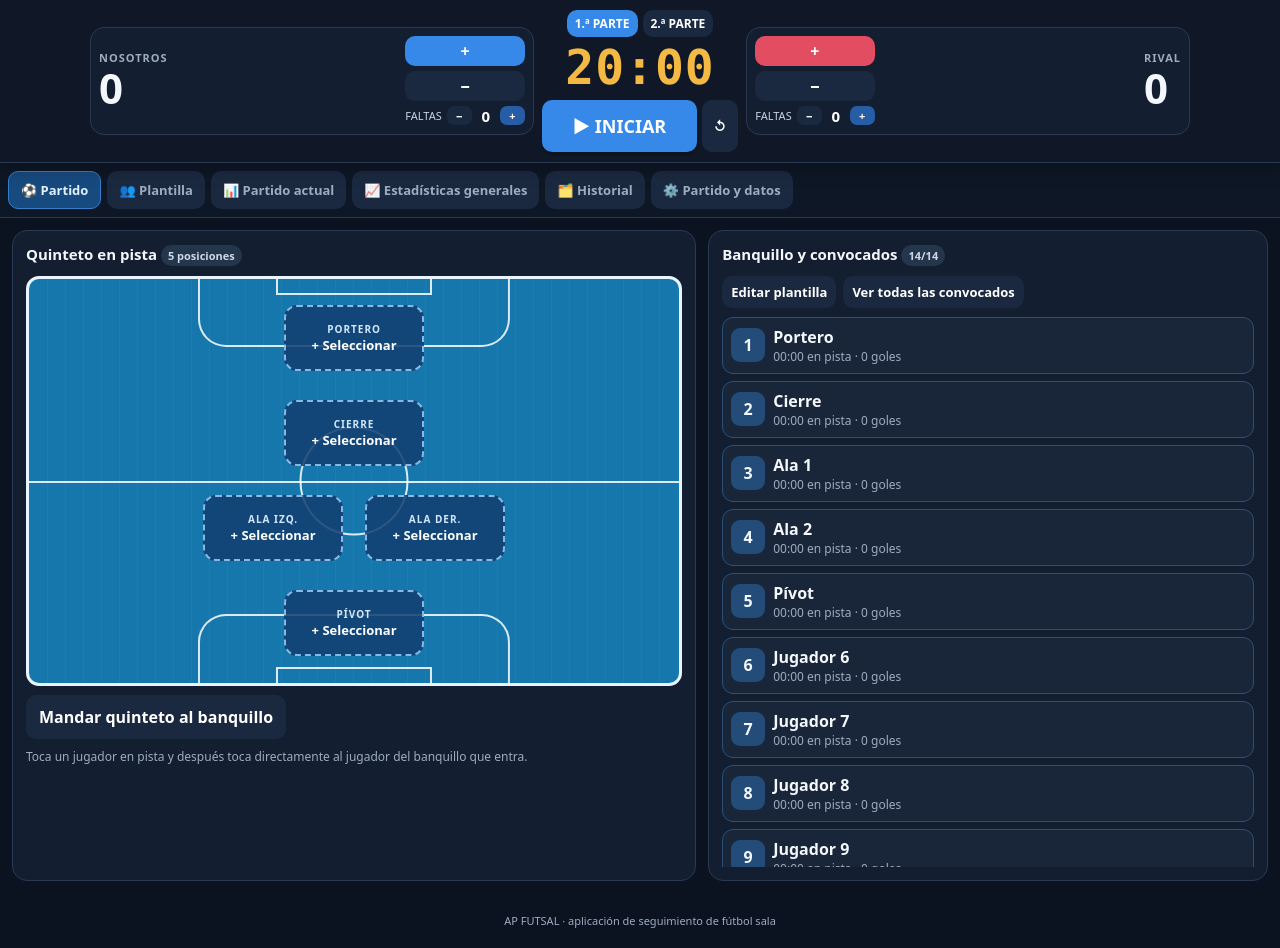
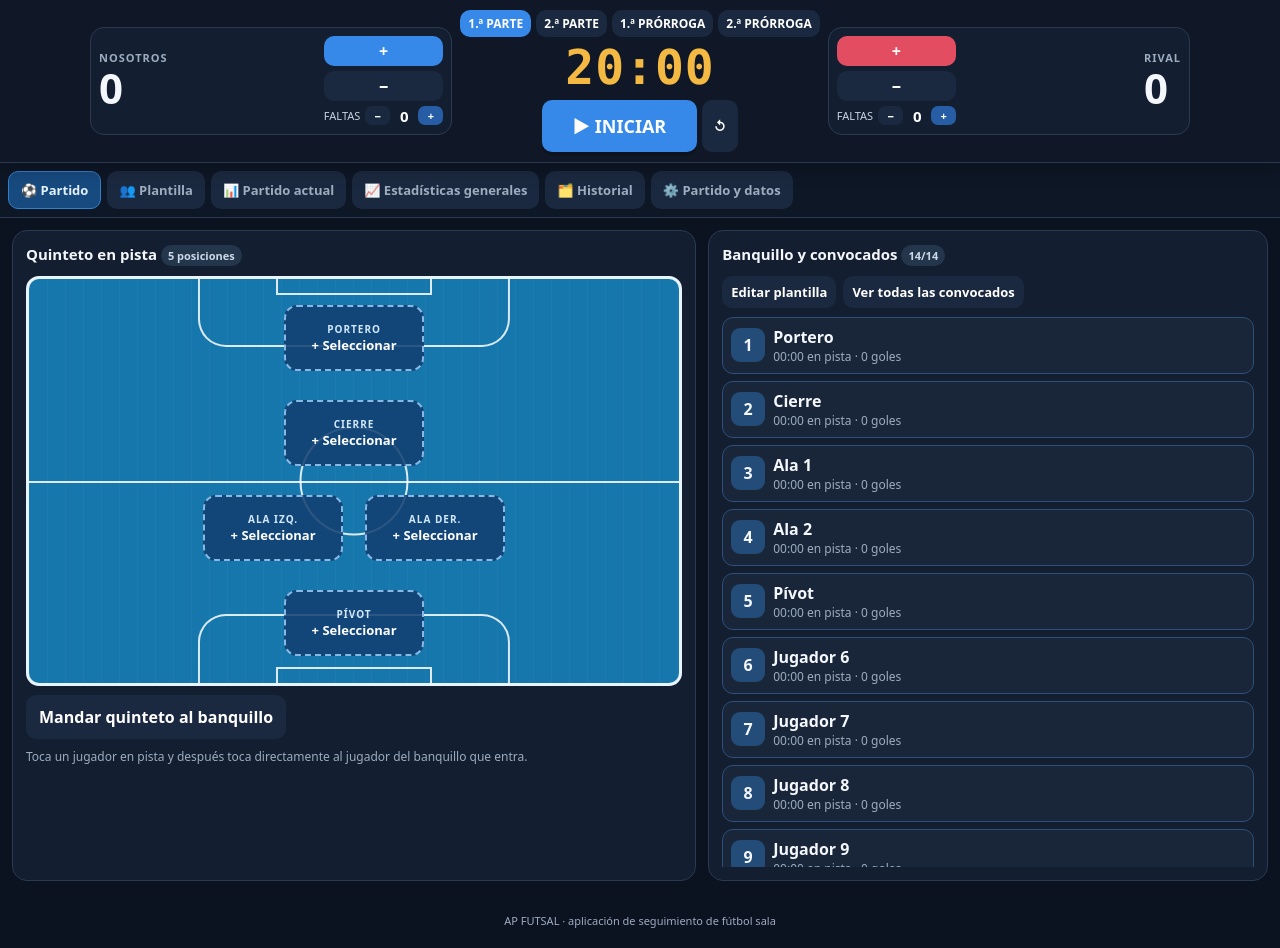
Before and after one commit to apegue10/AP-FUTSAL, a plain HTML site: page extracted-source/AP_FUTSAL_Android/app/src/main/assets/index.html in a window 1280 px wide. Drawn offline with Linux system fonts and the light colour scheme.

Commit message:
Add buttons for extra periods in the match clock

```diff
--- a/extracted-source/AP_FUTSAL_Android/app/src/main/assets/index.html
+++ b/extracted-source/AP_FUTSAL_Android/app/src/main/assets/index.html
@@ -25,7 +25,7 @@
 <body>
 <header class="app-header"><div class="scoreboard">
 <div class="team-score"><div><div class="team-label" id="score-team-name">NOSOTROS</div><div id="score-nos" class="score">0</div></div><div><div class="score-buttons"><button class="primary" onclick="changeScore('nos',1)">+</button><button onclick="changeScore('nos',-1)">−</button></div><div class="fouls"><span>FALTAS</span><button onclick="changeFouls('nos',-1)">−</button><strong id="fouls-nos">0</strong><button class="blue" onclick="changeFouls('nos',1)">+</button></div></div></div>
-<div class="clock-wrap"><div class="periods"><button id="period-1" class="active" onclick="setPeriod(1)">1.ª PARTE</button><button id="period-2" onclick="setPeriod(2)">2.ª PARTE</button></div><div id="clock" class="clock">20:00</div><div class="clock-actions"><button id="start-pause" class="primary" onclick="toggleClock()">▶ INICIAR</button><button onclick="resetClock()">↺</button></div></div>
+<div class="clock-wrap"><div class="periods"><button id="period-1" class="active" onclick="setPeriod(1)">1.ª PARTE</button><button id="period-2" onclick="setPeriod(2)">2.ª PARTE</button><button id="period-3" onclick="setPeriod(3)">1.ª PRÓRROGA</button><button id="period-4" onclick="setPeriod(4)">2.ª PRÓRROGA</button></div><div id="clock" class="clock">20:00</div><div class="clock-actions"><button id="start-pause" class="primary" onclick="toggleClock()">▶ INICIAR</button><button onclick="resetClock()">↺</button></div></div>
 <div class="team-score right"><div><div class="team-label" id="score-rival-name" style="text-align:right">RIVAL</div><div id="score-riv" class="score">0</div></div><div><div class="score-buttons"><button class="danger" onclick="changeScore('riv',1)">+</button><button onclick="changeScore('riv',-1)">−</button></div><div class="fouls"><span>FALTAS</span><button onclick="changeFouls('riv',-1)">−</button><strong id="fouls-riv">0</strong><button class="blue" onclick="changeFouls('riv',1)">+</button></div></div></div>
 </div></header>
 <nav class="nav"><button class="active" data-view="partido" onclick="switchView('partido')">⚽ Partido</button><button data-view="plantilla" onclick="switchView('plantilla')">👥 Plantilla</button><button data-view="estadisticas" onclick="switchView('estadisticas')">📊 Partido actual</button><button data-view="generales" onclick="switchView('generales')">📈 Estadísticas generales</button><button data-view="historial" onclick="switchView('historial')">🗂️ Historial</button><button data-view="ajustes" onclick="switchView('ajustes')">⚙️ Partido y datos</button></nav>
```
